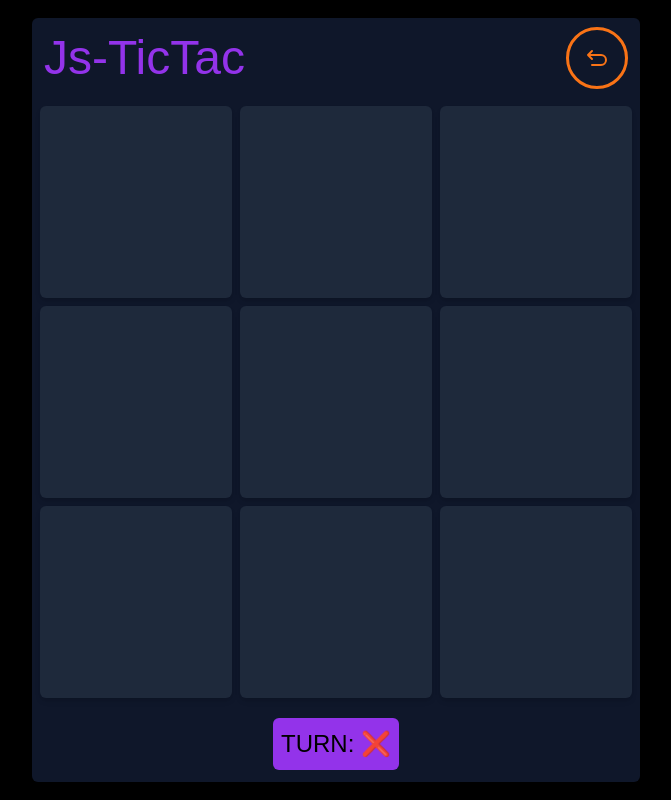
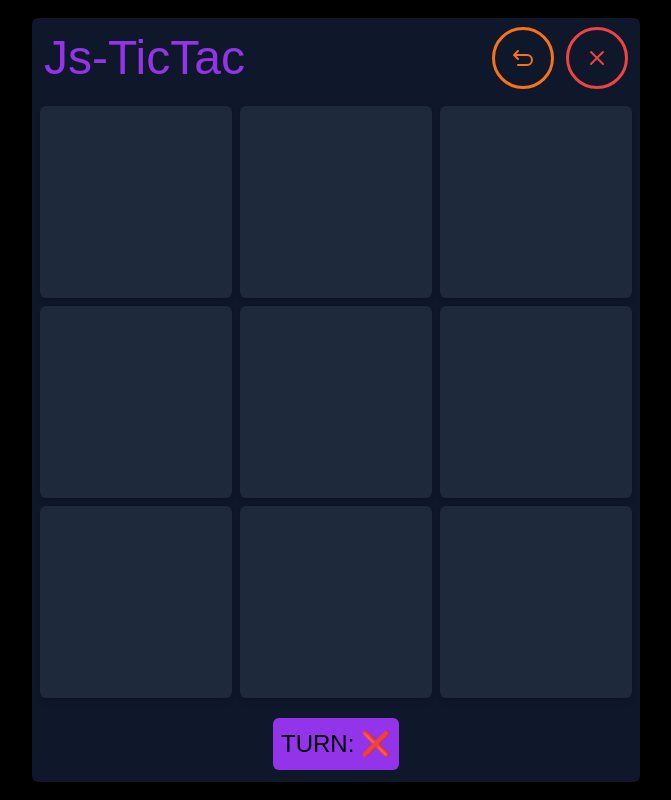
Before and after one commit to jaasidev/tic-tac-toe-proyect, a React (Vite) app: page /game in a window 1280 px wide. Shown: the whole page, without its empty margins (304-975 px from the left). Built offline with nearby package versions, Linux system fonts and the light colour scheme.

Commit message:
haciendo el boton de limpiar el menu

```diff
--- a/src/components/Icons.jsx
+++ b/src/components/Icons.jsx
@@ -22,3 +22,12 @@ export function Empezar () {
 
   )
 }
+
+export function Clean () {
+  return (
+    <svg class='w-6 h-6 text-red-500 dark:text-red-500' aria-hidden='true' xmlns='http://www.w3.org/2000/svg' width='24' height='24' fill='none' viewBox='0 0 24 24'>
+      <path stroke='currentColor' stroke-linecap='round' stroke-linejoin='round' stroke-width='2' d='M6 18 17.94 6M18 18 6.06 6' />
+    </svg>
+
+  )
+}
--- a/src/components/menu.jsx
+++ b/src/components/menu.jsx
@@ -1,13 +1,20 @@
-import { Deshacer } from './Icons'
+import { Clean, Deshacer } from './Icons'
 
 export function Menu ({ actions }) {
+  const { handleCharge, restart } = actions
   const handleclick = () => {
-    actions()
+    handleCharge()
+  }
+  const handleclean = () => {
+    restart()
   }
   return (
     <header className='flex items-center justify-center flex-col sm:flex-row sm:justify-between px-3 my-1'>
       <h2 className='text-[3rem] text-purple-600'>Js-TicTac</h2>
-      <button className='p-4 rounded-full border-[0.2rem] border-orange-500' onClick={handleclick}> <Deshacer /></button>
+      <div className='flex gap-3 items-center'>
+        <button className='p-4 rounded-full border-[0.2rem] border-orange-500' onClick={handleclick}> <Deshacer /></button>
+        <button className='p-4 rounded-full border-[0.2rem] border-red-500' onClick={handleclean}> <Clean /></button>
+      </div>
     </header>
   )
 }
--- a/src/components/tablero.jsx
+++ b/src/components/tablero.jsx
@@ -8,7 +8,7 @@ export function Tablero () {
   const { board, handleclick, turn, handleCharge, winner, restart } = useBoard()
   return (
     <>
-      <Menu actions={handleCharge} />
+      <Menu actions={{ handleCharge, restart }} />
       <ul className='grid grid-cols-3 grid-rows-3 gap-2 p-2 self-center'>
         {board.map((value, index) => {
           return (
```
